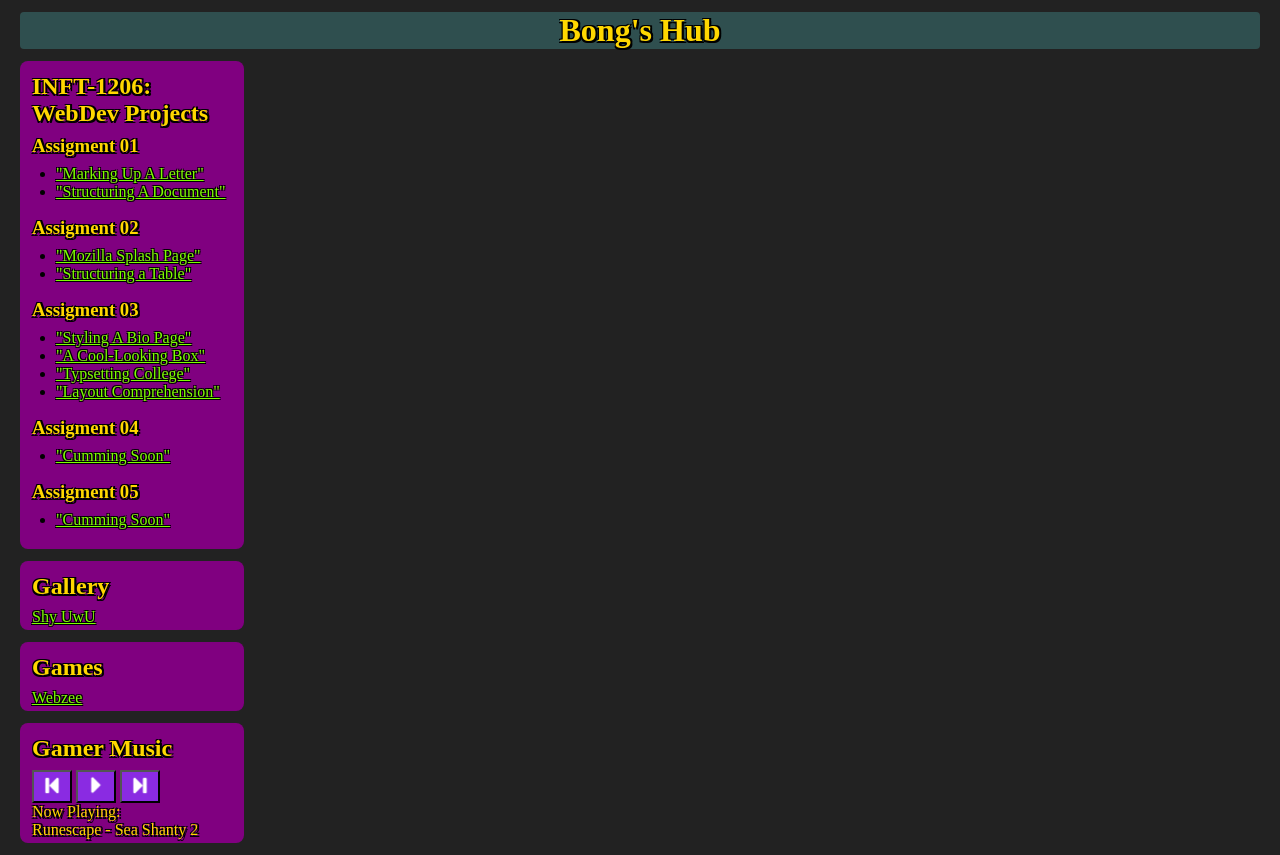
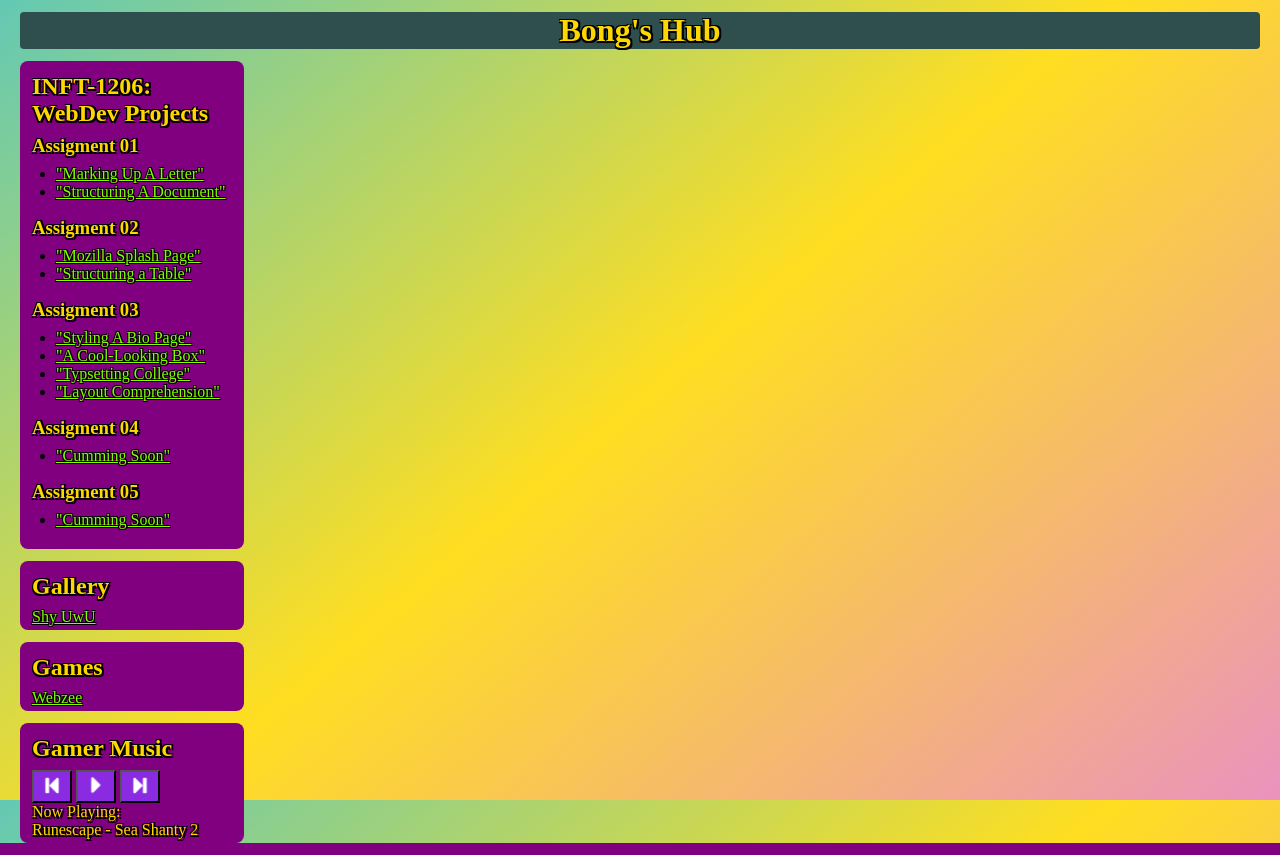
Before and after one commit to Bongmasta666/Bongmasta666.github.io, a PHP site: page / in a window 1280 px wide. Run offline with PHP 8.4, Linux system fonts and the light colour scheme.

Commit message:
Update homepage_style.css

```diff
--- a/homepage_style.css
+++ b/homepage_style.css
@@ -1,5 +1,9 @@
 html {
-    background-color: rgb(34, 34, 34);
+    height: 100%;
+}
+
+body {
+    background: linear-gradient(320deg, #eb92be, #ffde21, #63c9b4);
 }
 
 header {
```
